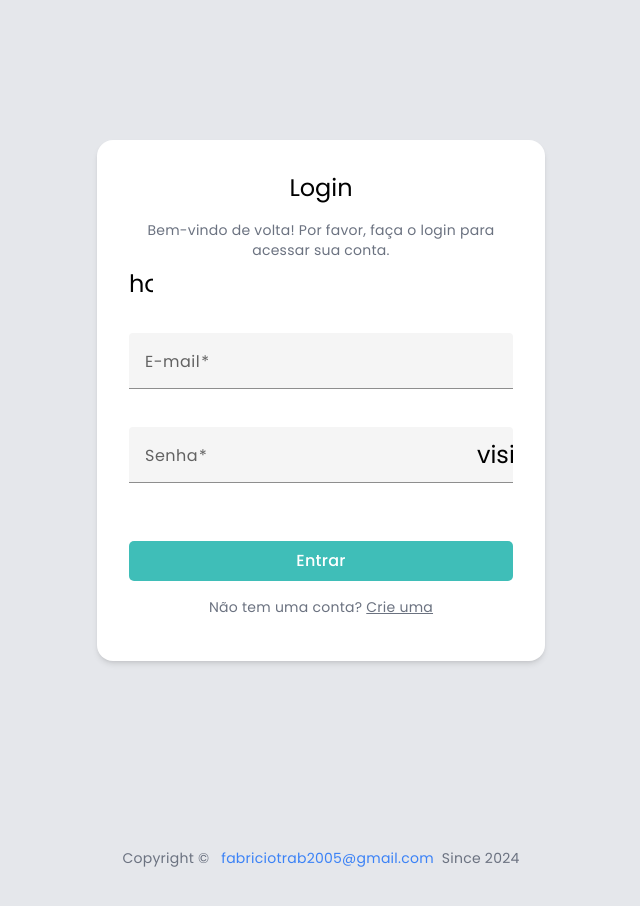
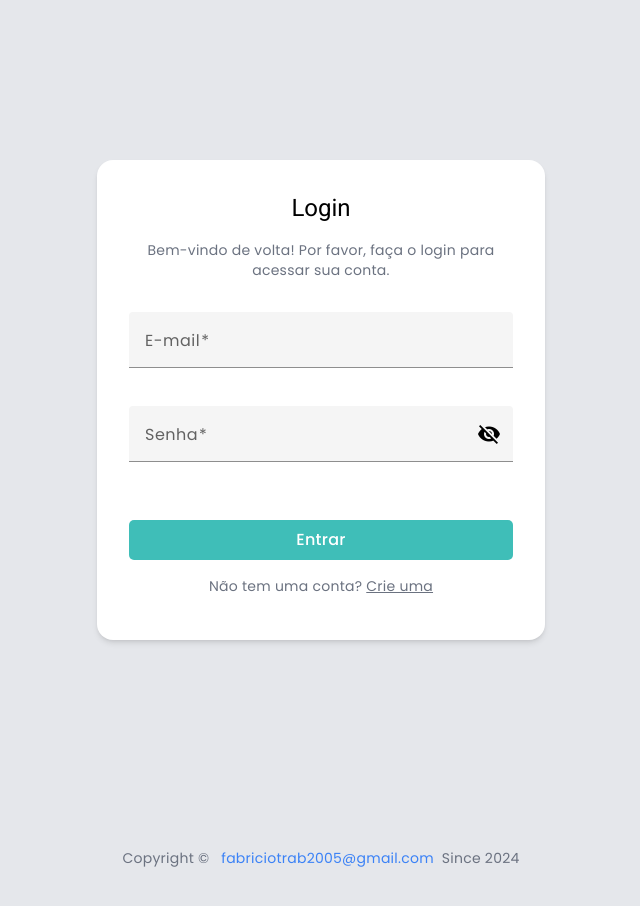
Before and after one commit to IFafaa/TechAmorSaude-front, an Angular app: page /auth in a window 1280 px wide. Shown: the top 906 px of the page, without its empty margins (319-959 px from the left). Built offline with nearby package versions, Linux system fonts and the light colour scheme.

Commit message:
fix: ajustando problema dos icones

```diff
--- a/src/app/modules/auth/pages/login/login.component.html
+++ b/src/app/modules/auth/pages/login/login.component.html
@@ -10,9 +10,6 @@
           Bem-vindo de volta! Por favor, faça o login para acessar sua conta.
         </p>
       </div>
-
-      <mat-icon aria-hidden="false" aria-label="Example home icon" fontIcon="home"></mat-icon>
-
       <form
         action=""
         class="mx-auto mb-0 mt-8 max-w-md space-y-4"
@@ -46,7 +43,7 @@
                 placeholder="Digite sua senha"
                 formControlName="password"
               />
-              <mat-icon matSuffix (click)="hidePassword = !hidePassword">{{
+              <mat-icon class="cursor-pointer" matSuffix (click)="hidePassword = !hidePassword">{{
                 hidePassword ? "visibility_off" : "visibility"
               }}</mat-icon>
               <mat-error
--- a/src/app/modules/auth/pages/register/register.component.html
+++ b/src/app/modules/auth/pages/register/register.component.html
@@ -48,11 +48,14 @@
             <mat-label>Senha</mat-label>
             <input
               matInput
-              type="password"
+              [type]="hidePassword ? 'password' : 'text'"
               placeholder="Digite sua senha"
               formControlName="password"
               (ngModelChange)="validatePasswordMatch()"
             />
+            <mat-icon class="cursor-pointer" matSuffix (click)="hidePassword = !hidePassword">{{
+              hidePassword ? "visibility_off" : "visibility"
+            }}</mat-icon>
             <mat-error
               *ngIf="form.controls.password.hasError('required') && sentForm"
               >Por favor, digite a sua senha</mat-error
@@ -69,11 +72,14 @@
             <mat-label>Confirme a sua senha</mat-label>
             <input
               matInput
-              type="password"
+              [type]="hideConfirmPassword ? 'password' : 'text'"
               placeholder="Confirme a sua senha"
               formControlName="confirmPassword"
               (ngModelChange)="validatePasswordMatch()"
             />
+            <mat-icon class="cursor-pointer" matSuffix (click)="hideConfirmPassword = !hideConfirmPassword">{{
+              hideConfirmPassword ? "visibility_off" : "visibility"
+            }}</mat-icon>
             <mat-error
               *ngIf="
                 form.controls.confirmPassword.hasError('required') && sentForm
--- a/src/app/modules/auth/pages/register/register.component.ts
+++ b/src/app/modules/auth/pages/register/register.component.ts
@@ -18,6 +18,8 @@ export class RegisterComponent {
     confirmPassword: ['', [Validators.required]],
   });
   sentForm = false;
+  hidePassword = false;
+  hideConfirmPassword = false;
 
   constructor(
     private readonly fb: FormBuilder,
--- a/src/styles.scss
+++ b/src/styles.scss
@@ -8,7 +8,7 @@
   padding: 0;
   margin: 0;
   box-sizing: border-box;
-  font-family: "Poppins", sans-serif !important;
+  font-family: "Poppins", sans-serif;
 }
 
 :root {
```
